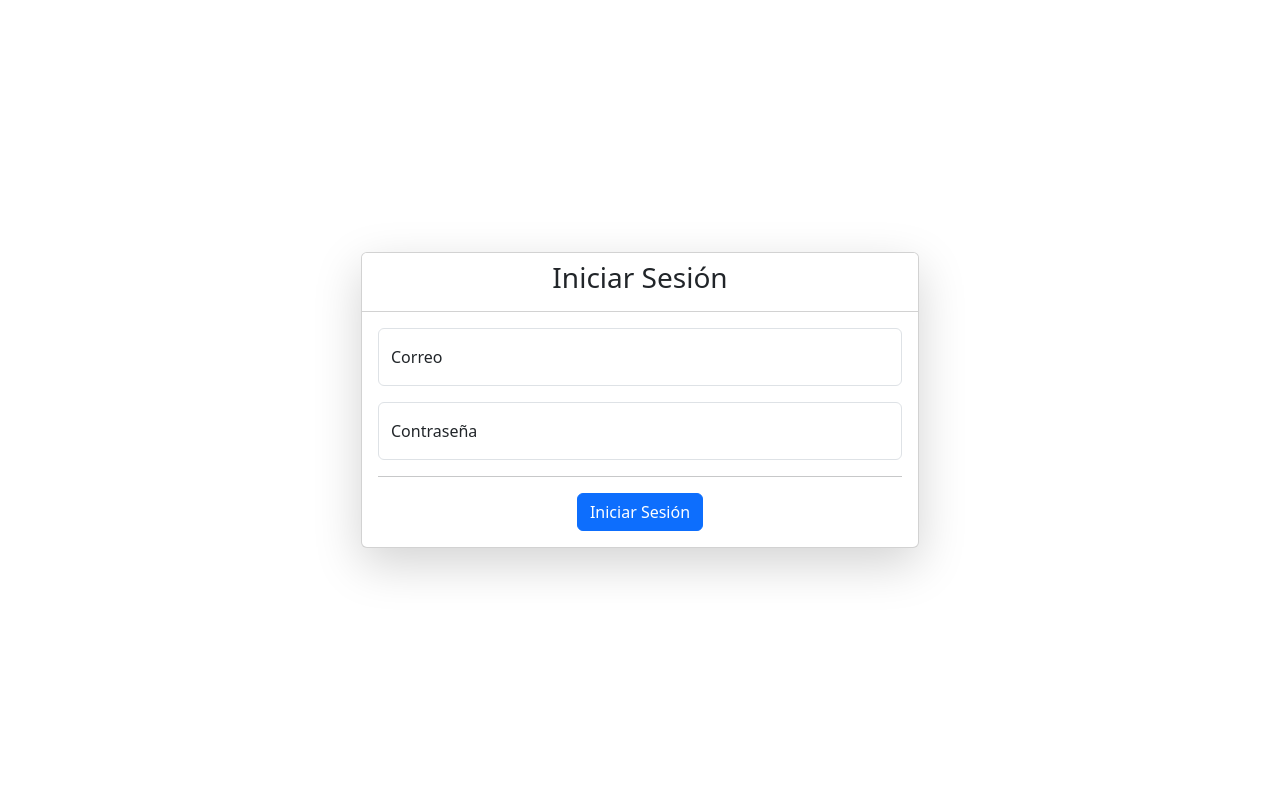
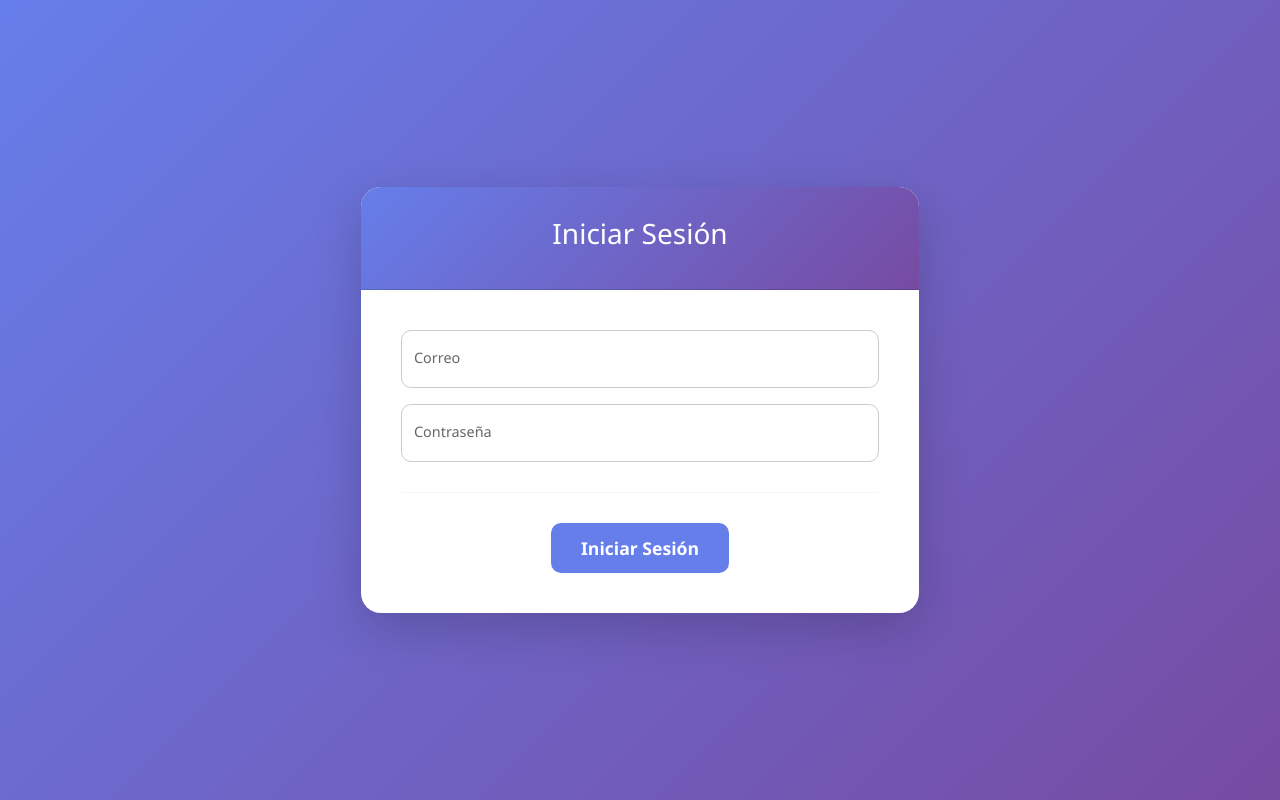
Before and after one commit to EliasO23/Desarrollo_Login, a plain HTML site: page index.html in a window 1280 px wide. Drawn offline with nearby package versions, Linux system fonts and the light colour scheme.

Commit message:
Agregar estilos css

```diff
--- a/index.html
+++ b/index.html
@@ -5,6 +5,8 @@
     <meta name="viewport" content="width=device-width, initial-scale=1">
     <title>Login</title>
     <link href="https://cdn.jsdelivr.net/npm/bootstrap@5.3.3/dist/css/bootstrap.min.css" rel="stylesheet" integrity="sha384-QWTKZyjpPEjISv5WaRU9OFeRpok6YctnYmDr5pNlyT2bRjXh0JMhjY6hW+ALEwIH" crossorigin="anonymous">
+    <link rel="stylesheet" href="style.css">
+
   </head>
   <body>
 
--- /dev/null
+++ b/style.css
@@ -0,0 +1,86 @@
+/* style.css */
+
+/* General */
+body {
+    background: linear-gradient(135deg, #667eea, #764ba2);
+    font-family: 'Segoe UI', Tahoma, Geneva, Verdana, sans-serif;
+    color: #333;
+    margin: 0;
+    padding: 0;
+    height: 100vh;
+    display: flex;
+    justify-content: center;
+    align-items: center;
+}
+
+/* Container */
+.container {
+    display: flex;
+    justify-content: center;
+    align-items: center;
+    height: 100vh;
+}
+
+/* Card */
+.card {
+    border: none;
+    border-radius: 20px;
+    overflow: hidden;
+    background: #fff;
+    box-shadow: 0 10px 30px rgba(0, 0, 0, 0.1);
+}
+
+.card-header {
+    background: linear-gradient(135deg, #667eea, #764ba2);
+    color: #fff;
+    text-align: center;
+    padding: 30px;
+    font-size: 1.5rem;
+    font-weight: bold;
+}
+
+.card-body {
+    padding: 40px;
+}
+
+/* Inputs */
+.form-floating input {
+    border-radius: 10px;
+    border: 1px solid #ccc;
+    padding: 15px;
+    font-size: 1rem;
+    width: 100%;
+}
+
+.form-floating label {
+    font-size: 0.9rem;
+    color: #666;
+}
+
+/* Button */
+.btn-primary {
+    background-color: #667eea;
+    border: none;
+    border-radius: 10px;
+    padding: 12px 30px;
+    font-size: 1.1rem;
+    font-weight: bold;
+    cursor: pointer;
+    transition: background 0.3s ease;
+}
+
+.btn-primary:hover {
+    background-color: #764ba2;
+}
+
+/* Extra */
+hr {
+    border: 0;
+    height: 1px;
+    background: #ddd;
+    margin: 30px 0;
+}
+
+.text-center {
+    text-align: center;
+}
```
